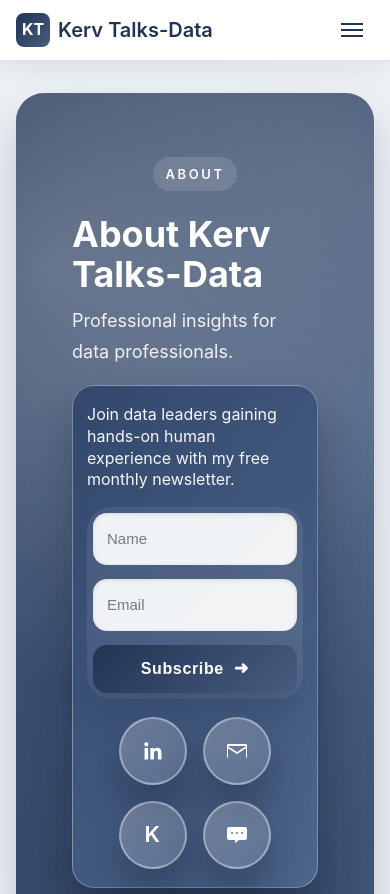
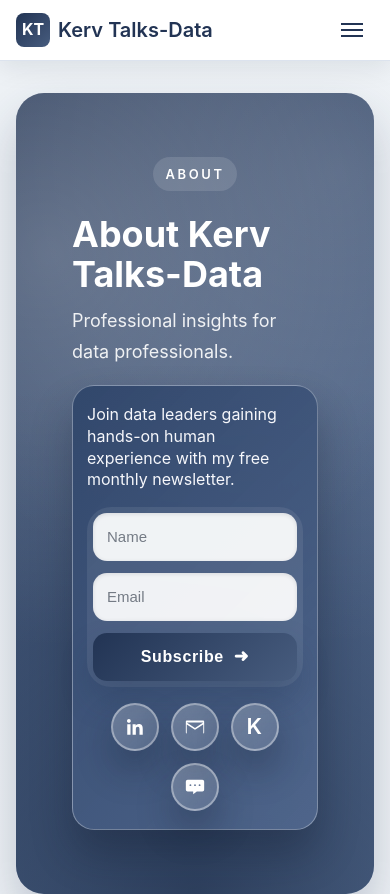
Before and after one commit to denizen-star/kblog, a website: page about.html in a window 390 px wide. Shown: the top 894 px of the page. Drawn offline with Linux system fonts and the light colour scheme.

Commit message:
Align footer newsletter width with hero

```diff
--- a/assets/css/newsletter.css
+++ b/assets/css/newsletter.css
@@ -20,24 +20,33 @@
 .newsletter-panel__form {
     display: flex;
     flex-direction: column;
-    gap: 18px;
+    gap: 16px;
 }
 
 .newsletter-panel__inputs {
     display: flex;
-    align-items: stretch;
-    gap: 16px;
-    row-gap: 14px;
+    align-items: center;
+    justify-content: flex-start;
+    gap: 14px;
+    row-gap: 12px;
     background: rgba(255, 255, 255, 0.08);
     border-radius: 24px;
     padding: 12px 14px;
     flex-wrap: wrap;
 }
 
+.newsletter-panel__actions {
+    display: inline-flex;
+    align-items: center;
+    gap: 12px;
+    flex-wrap: wrap;
+    justify-content: flex-start;
+}
+
 .newsletter-panel__input {
     flex: 1 1 220px;
     min-width: 180px;
-    min-height: 52px;
+    min-height: 48px;
     border: none;
     background: rgba(255, 255, 255, 0.92);
     border-radius: 18px;
@@ -53,8 +62,8 @@
 
 .newsletter-panel__submit {
     flex: 0 0 auto;
-    padding: 14px 28px;
-    min-height: 52px;
+    padding: 12px 24px;
+    min-height: 48px;
     border-radius: 999px;
     border: none;
     background: linear-gradient(135deg, #223454, #475c7e);
@@ -94,15 +103,16 @@
 }
 
 .newsletter-panel__icons {
-    display: flex;
+    display: inline-flex;
     align-items: center;
-    gap: 16px;
+    gap: 12px;
     flex-wrap: wrap;
+    justify-content: flex-start;
 }
 
 .newsletter-panel__icon {
-    width: 60px;
-    height: 60px;
+    width: 48px;
+    height: 48px;
     border-radius: 50%;
     background: linear-gradient(140deg, rgba(255, 255, 255, 0.24), rgba(255, 255, 255, 0.12));
     border: 2px solid rgba(255, 255, 255, 0.38);
@@ -112,8 +122,8 @@
     color: #ffffff;
     text-decoration: none;
     font-weight: 600;
-    font-size: 24px;
-    box-shadow: 0 24px 40px rgba(15, 26, 42, 0.36);
+    font-size: 20px;
+    box-shadow: 0 20px 36px rgba(15, 26, 42, 0.32);
     transition: transform 0.2s ease, background 0.2s ease, box-shadow 0.2s ease;
 }
 
@@ -133,8 +143,8 @@
 }
 
 .newsletter-panel__icon svg {
-    width: 24px;
-    height: 24px;
+    width: 22px;
+    height: 22px;
     display: block;
 }
 
@@ -154,7 +164,7 @@
 }
 
 .newsletter-panel--sidebar .newsletter-panel__icons {
-    justify-content: center;
+    justify-content: flex-start;
 }
 
 .newsletter-panel--sidebar .newsletter-panel__icon {
@@ -180,37 +190,42 @@
 .newsletter-panel--hero .newsletter-panel__inputs {
     padding: 10px 12px;
     border-radius: 24px;
+    align-items: center;
+    gap: 12px;
 }
 
 .newsletter-panel--hero .newsletter-panel__input {
     border-radius: 20px;
-    padding: 10px 16px;
+    padding: 12px 18px;
+    min-height: 48px;
 }
 
 .newsletter-panel--hero .newsletter-panel__submit {
-    width: 44px;
-    height: 44px;
+    flex: 0 0 auto;
+    padding: 12px 24px;
+    min-height: 48px;
+    border-radius: 999px;
     font-size: 16px;
 }
 
 .newsletter-panel--hero .newsletter-panel__icons {
-    gap: 16px;
+    gap: 12px;
 }
 
 .newsletter-panel--hero .newsletter-panel__icon {
-    width: 56px;
-    height: 56px;
-    font-size: 22px;
+    width: 48px;
+    height: 48px;
+    font-size: 20px;
 }
 
 .newsletter-panel--hero .newsletter-panel__icon svg {
-    width: 24px;
-    height: 24px;
+    width: 22px;
+    height: 22px;
 }
 
 .newsletter-panel--footer {
     margin: 72px auto 0;
-    max-width: 960px;
+    max-width: 1320px;
 }
 
 @media (max-width: 960px) {
@@ -220,9 +235,9 @@
 
     .newsletter-panel__inputs {
         flex-direction: column;
-        align-items: stretch;
+        align-items: flex-start;
         border-radius: 24px;
-        gap: 10px;
+        gap: 12px;
     }
 
     .newsletter-panel__input {
@@ -231,20 +246,23 @@
         min-width: 0;
     }
 
+    .newsletter-panel__submit {
+        min-height: 48px;
+        padding: 12px 22px;
+        border-radius: 18px;
+        align-self: flex-start;
+    }
+
+    .newsletter-panel__actions {
+        width: 100%;
+        gap: 12px;
+        justify-content: flex-start;
+    }
+
     .newsletter-panel__icons {
-        justify-content: center;
+        justify-content: flex-start;
         flex-wrap: wrap;
         gap: 10px;
-    }
-
-    .newsletter-panel__submit {
-        width: 100%;
-        max-width: none;
-        min-height: 50px;
-        padding: 12px 22px;
-        border-radius: 18px;
-        display: inline-flex;
-        justify-content: center;
     }
 
     .newsletter-panel--hero {
--- a/assets/css/page-layout.css
+++ b/assets/css/page-layout.css
@@ -216,24 +216,33 @@ body {
 .newsletter-panel__form {
     display: flex;
     flex-direction: column;
-    gap: 18px;
+    gap: 16px;
 }
 
 .newsletter-panel__inputs {
     display: flex;
-    align-items: stretch;
-    gap: 16px;
-    row-gap: 14px;
+    align-items: center;
+    justify-content: flex-start;
+    gap: 14px;
+    row-gap: 12px;
     background: rgba(255, 255, 255, 0.08);
     border-radius: 24px;
     padding: 12px 14px;
     flex-wrap: wrap;
 }
 
+.newsletter-panel__actions {
+    display: inline-flex;
+    align-items: center;
+    gap: 12px;
+    flex-wrap: wrap;
+    justify-content: flex-start;
+}
+
 .newsletter-panel__input {
     flex: 1 1 220px;
     min-width: 180px;
-    min-height: 52px;
+    min-height: 48px;
     border: none;
     background: rgba(255, 255, 255, 0.92);
     border-radius: 18px;
@@ -249,8 +258,8 @@ body {
 
 .newsletter-panel__submit {
     flex: 0 0 auto;
-    padding: 14px 28px;
-    min-height: 52px;
+    padding: 12px 24px;
+    min-height: 48px;
     border-radius: 999px;
     border: none;
     background: linear-gradient(135deg, #223454, #475c7e);
@@ -290,15 +299,16 @@ body {
 }
 
 .newsletter-panel__icons {
-    display: flex;
+    display: inline-flex;
     align-items: center;
-    gap: 16px;
+    gap: 12px;
     flex-wrap: wrap;
+    justify-content: flex-start;
 }
 
 .newsletter-panel__icon {
-    width: 68px;
-    height: 68px;
+    width: 48px;
+    height: 48px;
     border-radius: 50%;
     background: linear-gradient(140deg, rgba(255, 255, 255, 0.24), rgba(255, 255, 255, 0.12));
     border: 2px solid rgba(255, 255, 255, 0.38);
@@ -308,8 +318,8 @@ body {
     color: #ffffff;
     text-decoration: none;
     font-weight: 600;
-    font-size: 26px;
-    box-shadow: 0 24px 40px rgba(15, 26, 42, 0.36);
+    font-size: 20px;
+    box-shadow: 0 20px 36px rgba(15, 26, 42, 0.32);
     transition: transform 0.2s ease, background 0.2s ease, box-shadow 0.2s ease;
 }
 
@@ -329,14 +339,14 @@ body {
 }
 
 .newsletter-panel__icon svg {
-    width: 28px;
-    height: 28px;
+    width: 22px;
+    height: 22px;
     display: block;
 }
 
 .newsletter-panel--hero .newsletter-panel__icon svg {
-    width: 24px;
-    height: 24px;
+    width: 22px;
+    height: 22px;
 }
 
 .newsletter-panel__icon-text {
@@ -355,7 +365,7 @@ body {
 }
 
 .newsletter-panel--sidebar .newsletter-panel__icons {
-    justify-content: center;
+    justify-content: flex-start;
 }
 
 .newsletter-panel--sidebar .newsletter-panel__icon {
@@ -385,31 +395,31 @@ body {
 .newsletter-panel--hero .newsletter-panel__inputs {
     padding: 10px 12px;
     border-radius: 24px;
-    align-items: stretch;
-    gap: 14px;
+    align-items: center;
+    gap: 12px;
 }
 
 .newsletter-panel--hero .newsletter-panel__input {
     border-radius: 20px;
     padding: 12px 18px;
-    min-height: 52px;
+    min-height: 48px;
 }
 
 .newsletter-panel--hero .newsletter-panel__submit {
     flex: 0 0 auto;
-    padding: 14px 28px;
-    min-height: 52px;
+    padding: 12px 24px;
+    min-height: 48px;
     border-radius: 999px;
     font-size: 16px;
 }
 
 .newsletter-panel--hero .newsletter-panel__icons {
-    gap: 16px;
+    gap: 12px;
 }
 
 .newsletter-panel--footer {
     margin: 72px auto 0;
-    max-width: 960px;
+    max-width: 1320px;
 }
 
 .hero::after {
@@ -1133,9 +1143,9 @@ body {
 
     .newsletter-panel__inputs {
         flex-direction: column;
-        align-items: stretch;
+        align-items: flex-start;
         border-radius: 24px;
-        gap: 10px;
+        gap: 12px;
     }
 
     .newsletter-panel__input {
@@ -1145,13 +1155,22 @@ body {
     }
 
     .newsletter-panel__submit {
-        width: 100%;
-        max-width: none;
-        min-height: 50px;
+        min-height: 48px;
         padding: 12px 22px;
         border-radius: 18px;
-        display: inline-flex;
-        justify-content: center;
+        align-self: flex-start;
+    }
+
+    .newsletter-panel__actions {
+        width: 100%;
+        gap: 12px;
+        justify-content: flex-start;
+    }
+
+    .newsletter-panel__icons {
+        justify-content: flex-start;
+        flex-wrap: wrap;
+        gap: 10px;
     }
 
     .newsletter-panel--hero {
```
